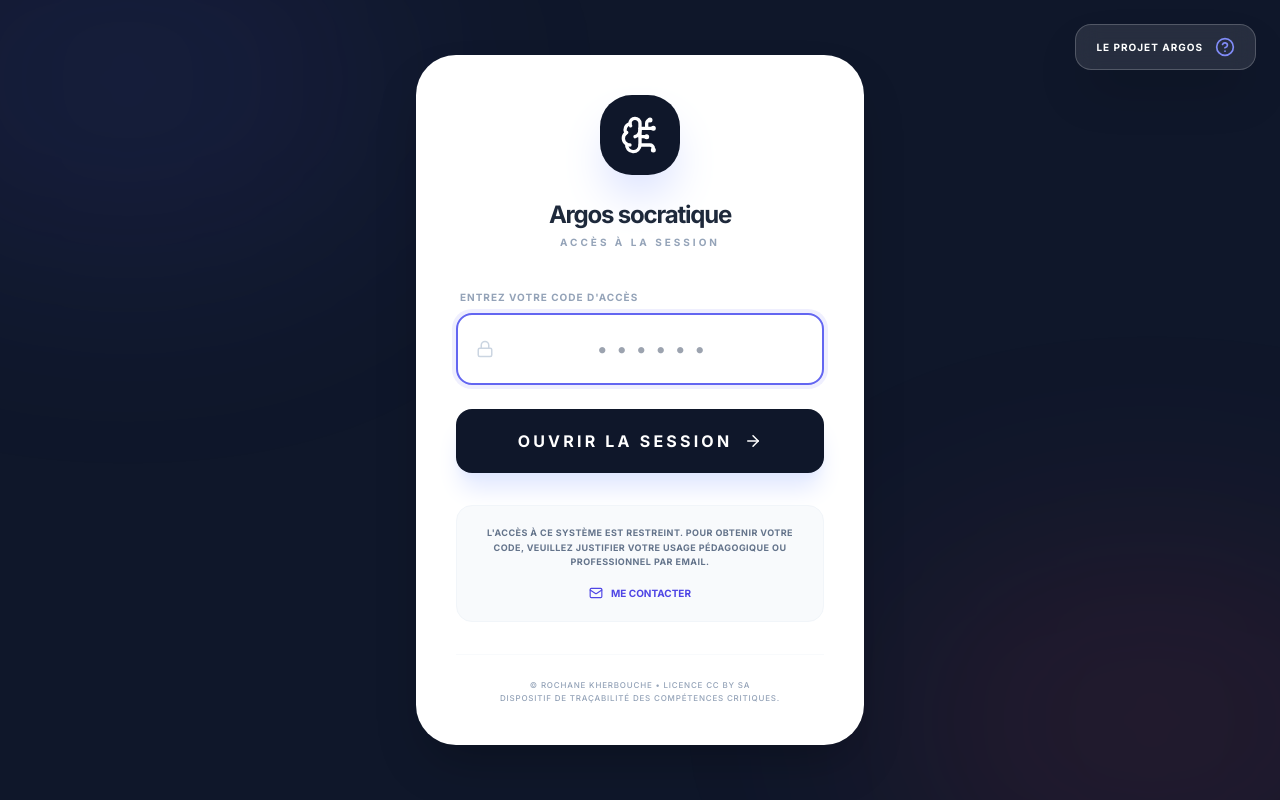
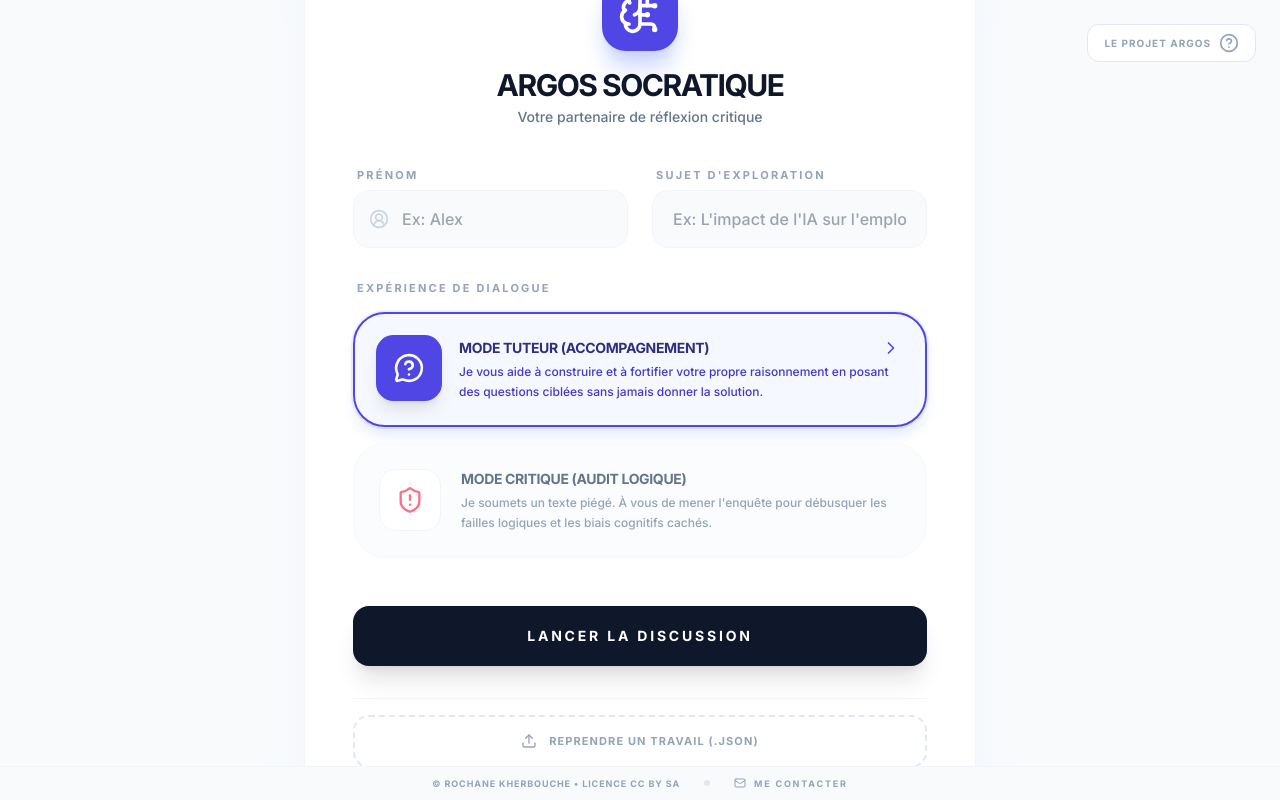
Before and after one commit to Rochikh/DES-New, a React (Vite) app: page / in a window 1280 px wide. Built offline with nearby package versions, Linux system fonts and the light colour scheme.

Commit message:
feat: remove login requirement and update banner
- Removed LoginView component and dependency.
- Set initial application mode to SETUP.
- Updated project banner image.

```diff
--- a/App.tsx
+++ b/App.tsx
@@ -4,21 +4,16 @@ import { AppMode, SessionConfig, Message } from './types';
 import { SetupView } from './components/SetupView';
 import { ChatView } from './components/ChatView';
 import { ReportView } from './components/ReportView';
-import { LoginView } from './components/LoginView';
 import { createChatSession } from './services/gemini';
 import { AlertCircle, Mail } from 'lucide-react';
 
 const App: React.FC = () => {
-  const [appMode, setAppMode] = useState<AppMode>(AppMode.LOGIN);
+  const [appMode, setAppMode] = useState<AppMode>(AppMode.SETUP);
   const [config, setConfig] = useState<SessionConfig | null>(null);
   const [chatInstance, setChatInstance] = useState<any | null>(null);
   const [messages, setMessages] = useState<Message[]>([]);
   const [aiDeclaration, setAiDeclaration] = useState<string>('');
   const [error, setError] = useState<string | null>(null);
-
-  const handleLoginSuccess = () => {
-    setAppMode(AppMode.SETUP);
-  };
 
   const handleStartSession = (newConfig: SessionConfig) => {
     setError(null);
@@ -77,10 +72,6 @@ const App: React.FC = () => {
       )}
 
       <main className={`flex-1 w-full ${isReportMode ? 'block overflow-visible h-auto' : 'h-[calc(100vh-28px)] overflow-hidden flex flex-col'}`}>
-        {appMode === AppMode.LOGIN && (
-          <LoginView onSuccess={handleLoginSuccess} />
-        )}
-
         {appMode === AppMode.SETUP && (
           <SetupView
             onStart={handleStartSession}
@@ -108,7 +99,6 @@ const App: React.FC = () => {
         )}
       </main>
 
-      {appMode !== AppMode.LOGIN && (
       <footer className="shrink-0 py-2.5 text-center text-[9px] text-slate-400 bg-slate-50 border-t border-slate-100 no-print flex items-center justify-center gap-6">
         <span className="font-bold uppercase tracking-widest">© Rochane Kherbouche • Licence CC BY SA</span>
         <span className="w-1.5 h-1.5 bg-slate-200 rounded-full"></span>
@@ -117,7 +107,6 @@ const App: React.FC = () => {
           me contacter
         </a>
       </footer>
-      )}
     </div>
   );
 };
--- a/components/LoginView.tsx
+++ /dev/null
@@ -1,109 +0,0 @@
-
-import React, { useState } from 'react';
-import { Lock, ArrowRight, HelpCircle, BrainCircuit, Mail } from 'lucide-react';
-import { GuideModal } from './GuideModal';
-
-interface LoginViewProps {
-  onSuccess: () => void;
-}
-
-export const LoginView: React.FC<LoginViewProps> = ({ onSuccess }) => {
-  const [code, setCode] = useState('');
-  const [error, setError] = useState(false);
-  const [showGuide, setShowGuide] = useState(false);
-
-  const VALID_CODE = "DES2025";
-
-  const handleSubmit = (e: React.FormEvent) => {
-    e.preventDefault();
-    if (code.trim() === VALID_CODE) {
-      onSuccess();
-    } else {
-      setError(true);
-    }
-  };
-
-  return (
-    <div className="h-full flex flex-col items-center justify-center bg-slate-900 px-4 relative overflow-hidden">
-      {/* Background Decor */}
-      <div className="absolute top-[-10%] left-[-10%] w-[40%] h-[40%] bg-indigo-500/10 rounded-full blur-[120px] pointer-events-none" />
-      <div className="absolute bottom-[-10%] right-[-10%] w-[40%] h-[40%] bg-rose-500/10 rounded-full blur-[120px] pointer-events-none" />
-
-      {/* Discovery Button */}
-      <button
-        onClick={() => setShowGuide(true)}
-        className="absolute top-6 right-6 z-50 flex items-center gap-3 px-5 py-3 bg-white/10 backdrop-blur-md text-white rounded-2xl border border-white/20 hover:bg-white/20 transition-all shadow-2xl group animate-in slide-in-from-right duration-500"
-      >
-        <span className="text-[10px] font-black uppercase tracking-widest">Le projet Argos</span>
-        <HelpCircle size={20} className="text-indigo-400 group-hover:scale-110 transition-transform" />
-      </button>
-
-      {showGuide && <GuideModal onClose={() => setShowGuide(false)} />}
-
-      <div className="max-w-md w-full bg-white rounded-[2.5rem] shadow-2xl p-10 animate-in fade-in zoom-in duration-300 relative z-10">
-        <div className="flex flex-col items-center mb-10">
-          <div className="p-5 bg-slate-900 rounded-[2rem] text-white shadow-2xl shadow-indigo-200 mb-6">
-            <BrainCircuit size={40} />
-          </div>
-          <h1 className="text-2xl font-black text-slate-800 tracking-tighter mb-1">Argos socratique</h1>
-          <p className="text-[10px] text-slate-400 font-bold uppercase tracking-[0.3em]">Accès à la session</p>
-        </div>
-
-        <form onSubmit={handleSubmit} className="space-y-6" autoComplete="off">
-          <div className="space-y-2">
-            <label className="block text-[10px] font-black text-slate-400 uppercase tracking-widest ml-1">Entrez votre code d'accès</label>
-            <div className="relative">
-              <Lock className="absolute left-5 top-1/2 -translate-y-1/2 text-slate-300" size={18} />
-              <input
-                type="text"
-                style={{ WebkitTextSecurity: 'disc' } as any}
-                value={code}
-                onChange={(e) => {
-                  setCode(e.target.value);
-                  setError(false);
-                }}
-                autoComplete="off"
-                className={`w-full pl-14 pr-6 py-5 rounded-2xl border-2 outline-none transition-all text-center text-xl font-bold tracking-[0.5em] ${
-                  error
-                    ? 'border-rose-200 bg-rose-50 text-rose-900 focus:border-rose-500'
-                    : 'border-slate-100 bg-slate-50 focus:border-indigo-500 focus:bg-white focus:ring-4 focus:ring-indigo-500/10'
-                }`}
-                placeholder="••••••"
-                autoFocus
-              />
-            </div>
-            {error && (
-              <p className="text-center text-rose-600 text-[10px] font-black uppercase tracking-widest mt-3 animate-pulse">
-                Code invalide
-              </p>
-            )}
-          </div>
-
-          <button
-            type="submit"
-            className="w-full bg-slate-900 text-white py-5 rounded-2xl font-black uppercase tracking-[0.2em] hover:bg-indigo-600 transition-all flex items-center justify-center gap-3 group shadow-xl shadow-indigo-100"
-          >
-            Ouvrir la session
-            <ArrowRight size={18} className="group-hover:translate-x-1 transition-transform" />
-          </button>
-        </form>
-
-        <div className="mt-8 bg-slate-50 rounded-2xl p-5 border border-slate-100">
-           <p className="text-[9px] text-slate-500 leading-relaxed font-bold uppercase tracking-wider text-center">
-             L'accès à ce système est restreint. Pour obtenir votre code, veuillez justifier votre usage pédagogique ou professionnel par email.
-           </p>
-           <a href="mailto:contact@rochane.fr" className="mt-4 flex items-center justify-center gap-2 text-[10px] font-black uppercase text-indigo-600 hover:text-indigo-800 transition-colors">
-             <Mail size={14} /> Me contacter
-           </a>
-        </div>
-
-        <div className="mt-8 text-center border-t border-slate-50 pt-6">
-           <p className="text-[8px] text-slate-400 leading-relaxed font-medium uppercase tracking-widest">
-             © Rochane Kherbouche • Licence CC BY SA<br/>
-             Dispositif de traçabilité des compétences critiques.
-           </p>
-        </div>
-      </div>
-    </div>
-  );
-};
```
Also changed, not shown: 1 other file (tests, documents, lock files or other folders). Lines whose indentation alone changed are shown as unchanged.
